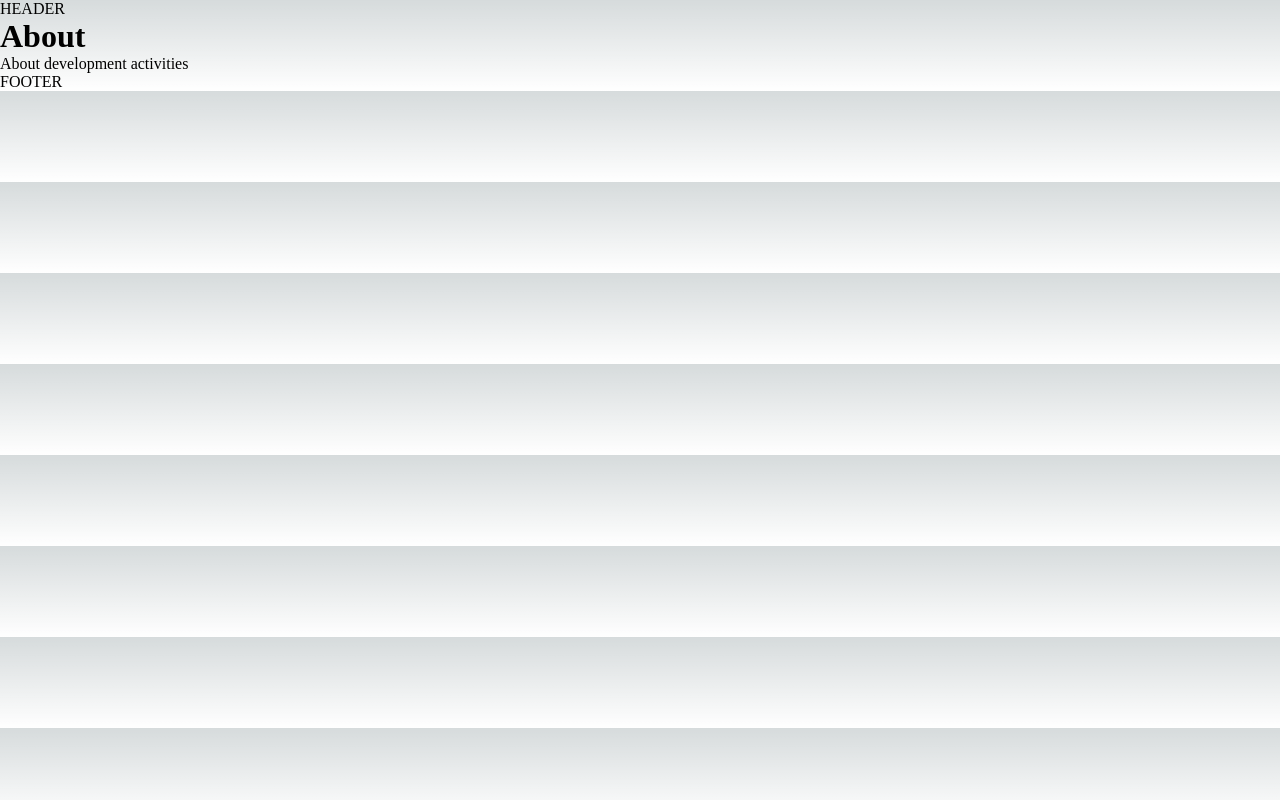
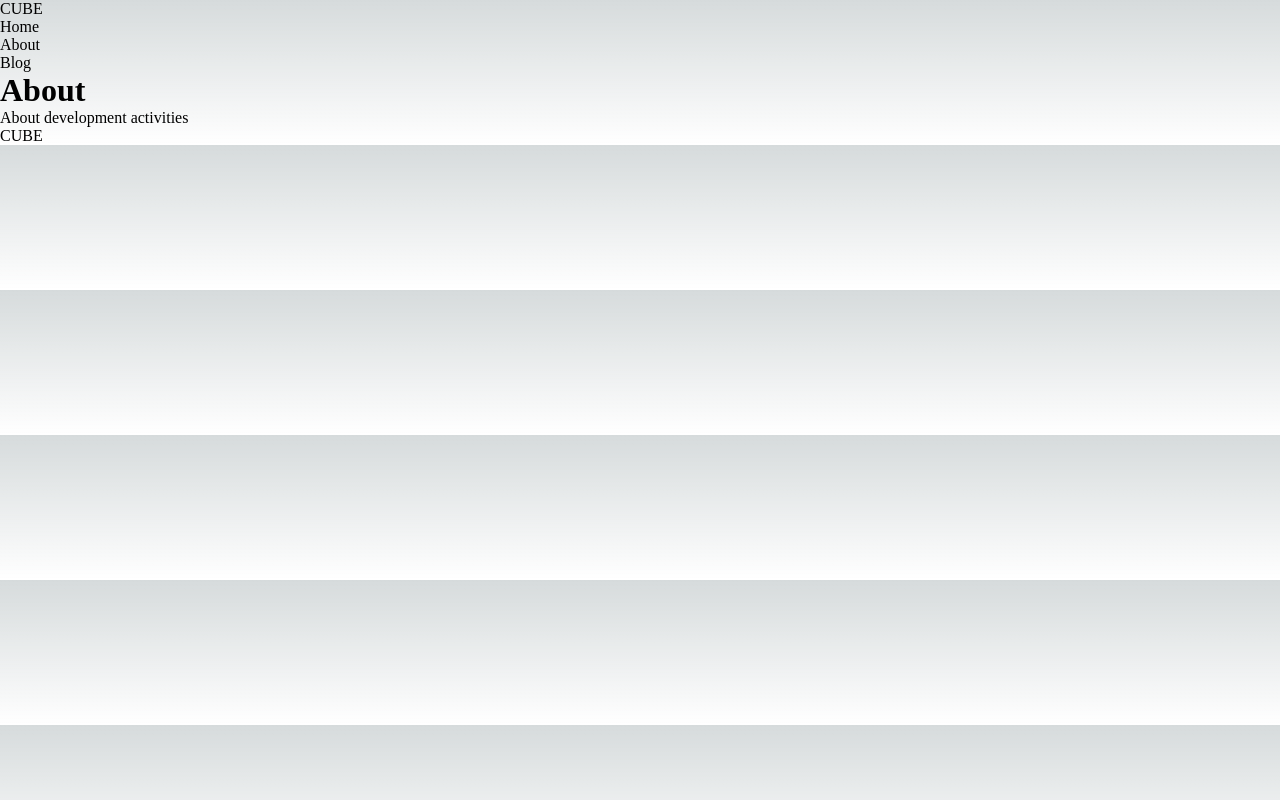
Before and after one commit to Kai-Itakura/nextjs-react-blog, a Next.js app: page /about in a window 1280 px wide. Built offline with nearby package versions, Linux system fonts and the light colour scheme.

Commit message:
✨ LogoとNavコンポーネントを作成

```diff
--- a/components/footer.jsx
+++ b/components/footer.jsx
@@ -1,5 +1,11 @@
+import Logo from "./logo";
+
 const Footer = () => {
-    return <footer>FOOTER</footer>;
+    return (
+        <footer>
+            <Logo />
+        </footer>
+    );
 }
 
 export default Footer;
--- a/components/header.jsx
+++ b/components/header.jsx
@@ -1,5 +1,13 @@
+import Logo from "./logo";
+import Nav from "./nav";
+
 const Header = () => {
-    return <header>HEADER</header>
+    return (
+        <header>
+            <Logo />
+            <Nav />
+        </header>
+    )
 }
 
 export default Header;
--- /dev/null
+++ b/components/logo.jsx
@@ -0,0 +1,11 @@
+import Link from "next/link";
+
+const Logo = () => {
+    return (
+        <Link href='/'>
+            CUBE
+        </Link>
+    );
+}
+
+export default Logo;
--- /dev/null
+++ b/components/nav.jsx
@@ -0,0 +1,27 @@
+import Link from "next/link";
+
+const Nav = () => {
+    return (
+        <nav>
+            <ul>
+                <li>
+                    <Link href='/'>
+                        Home
+                    </Link>
+                </li>
+                <li>
+                    <Link href='/about'>
+                        About
+                    </Link>
+                </li>
+                <li>
+                    <Link href='/blog'>
+                        Blog
+                    </Link>
+                </li>
+            </ul>
+        </nav>
+    );
+}
+
+export default Nav;
```
